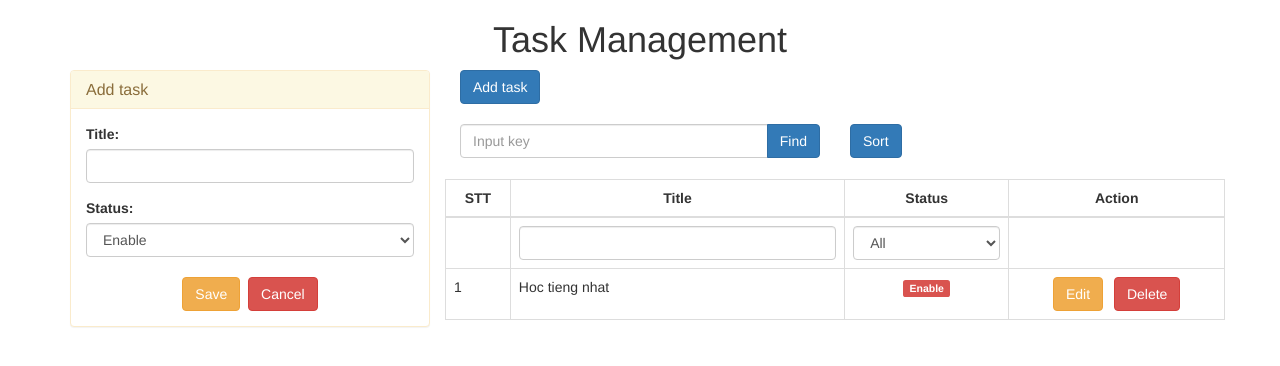
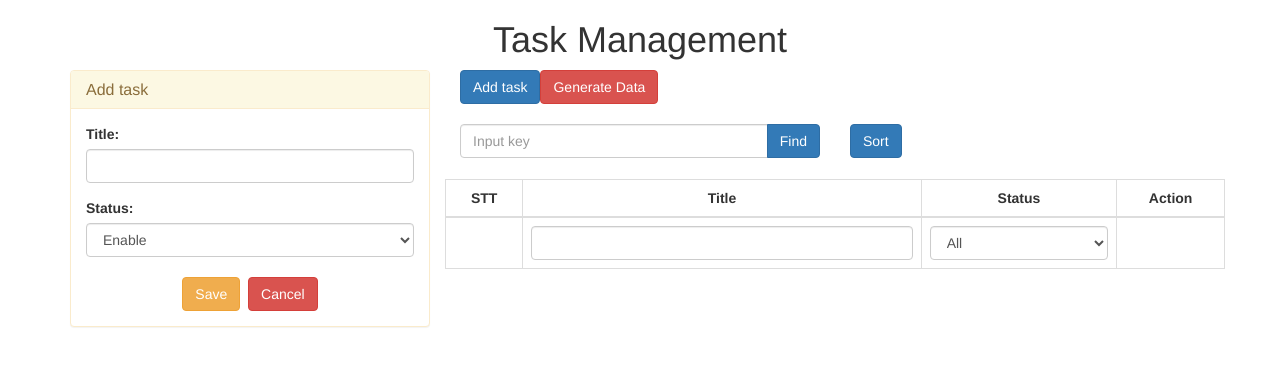
Before and after one commit to Cress1004/task-management, a React (Create React App) app: page / in a window 1280 px wide. Shown: the top 366 px of the page. Built offline with nearby package versions, Linux system fonts and the light colour scheme.

Commit message:
Show list item

```diff
--- a/src/App.js
+++ b/src/App.js
@@ -5,7 +5,58 @@
 import TaskList from './components/TaskList'
 
 class App extends Component {
+  constructor(props) {
+    super(props);
+    this.state = {
+      tasks: [],
+    }
+  }
+
+  componentDidMount() {
+    if (localStorage && localStorage.getItem('tasks')) {
+      var tasks = JSON.parse(localStorage.getItem('tasks'));
+      this.setState({
+        tasks: tasks
+      })
+      console.log(tasks);
+    }
+  }
+
+  onGenerateData = () => {
+    var tasks = [
+      {
+        id: this.generateID(),
+        title: "Learn Japanese",
+        status: true,
+      },
+      {
+        id: this.generateID(),
+        title: "Learn ENGLISh",
+        status: false,
+      },
+      {
+        id: this.generateID(),
+        title: "Learn Code",
+        status: true
+      }
+    ];
+    this.setState({
+      tasks: tasks
+    })
+    localStorage.setItem('tasks', JSON.stringify(tasks));
+  }
+
+  s4() {
+    return Math.floor((1 + Math.random()) * 0x10000).toString(16).substring(1);
+  }
+
+  generateID() {
+    return this.s4() + this.s4() + '-' + this.s4() + '-' + this.s4() + '-' + this.s4()
+      + '-' + this.s4() + '-' + this.s4() + '-' + this.s4() + '-' + this.s4();
+  }
+
   render() {
+    var { tasks } = this.state;
     return (
       <div className="container">
         <div className="text-center">
@@ -21,10 +72,16 @@
             <button type="button" className="btn btn-primary">
               <span className="fa fa-plus mr-5"></span>Add task
             </button>
+            <button
+              type="button"
+              className="btn btn-danger"
+              onClick={this.onGenerateData}>
+              Generate Data
+            </button>
             <br /><br />
             <Control />
             <br />
-            <TaskList />
+            <TaskList tasks = { tasks }/>
           </div>
         </div>
       </div >
--- a/src/components/TaskItem.js
+++ b/src/components/TaskItem.js
@@ -2,12 +2,16 @@
 
 class TaskItem extends Component {
     render() {
+        var { task, index } = this.props;
         return (
             <tr>
-                    <td>1</td>
-                    <td>Hoc tieng nhat</td>
+                <td>{index + 1}</td>
+                <td>{task.title}</td>
                 <td className="text-center">
-                        <span className="label label-danger">Enable</span>
+                    <span className={task.status === true ?
+                        'label label-danger' : 'label label-success'}>
+                        {task.status === true ? 'Enable' : 'Disable'}
+                    </span>
                 </td>
                 <td className="text-center">
                     <button type="button" className="btn btn-warning">Edit</button> &ensp;
--- a/src/components/TaskList.js
+++ b/src/components/TaskList.js
@@ -3,6 +3,10 @@
 
 class TaskList extends Component {
     render() {
+        var { tasks } = this.props;
+        var elmTask = tasks.map((task, index) => {
+            return <TaskItem key={task.id} index={index} task={task}/>
+        })
         return (
             <div className="row mt-15">
                 <div className="col-xs-12 col-sm-12 col-md-12 col-lg-12"></div>
@@ -37,7 +41,7 @@
                             </td>
                             <td></td>
                         </tr>
-                        <TaskItem />
+                        { elmTask }
                     </tbody>
                 </table>
             </div>
```
Lines whose indentation alone changed are shown as unchanged.
